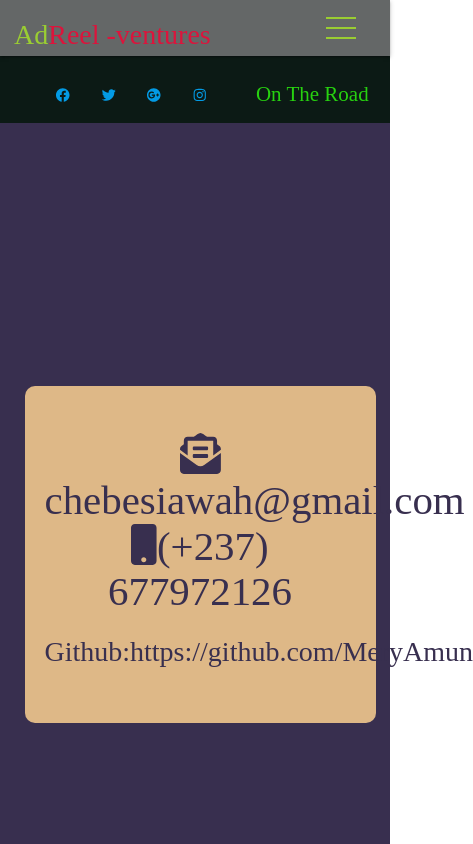
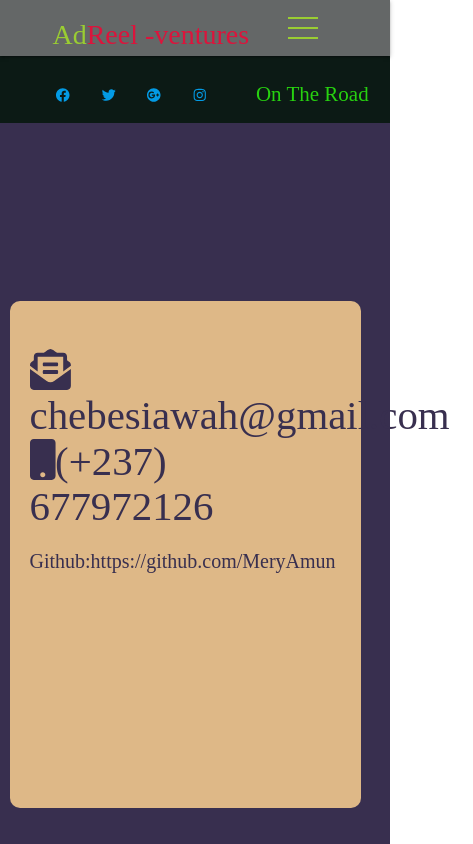
Before and after one commit to MeryAmun/RealAdventures, a React (Create React App) app: page /contact in a window 390 px wide. Shown: the top 844 px of the page, 473 px wide, since content can reach past the window. Built offline with nearby package versions, Linux system fonts and the light colour scheme; a web font is replaced by a local one.

Commit message:
contact media query adjustment

```diff
--- a/src/App.css
+++ b/src/App.css
@@ -32,7 +32,7 @@ body {
   width: 100%;
   display: flex;
   flex-direction: row;
-  justify-content: space-between;
+  justify-content: space-evenly;
   align-items: center;
   padding: 0 1rem;
   background: rgb(100, 103, 103);
@@ -440,7 +440,7 @@ margin-top: 10px;
   font-size: 2rem;
 }
 
-.side {
+/*.side {
   width: 100%;
   height: 100%;
   background-image: url("./images/va2.jpeg");
@@ -449,7 +449,7 @@ margin-top: 10px;
   margin-left: 50px;
   margin-top: 100px;
 
-}
+}*/
 
 /* media queries contact*/
 @media (max-width: 500px) {
@@ -462,7 +462,7 @@ margin-top: 10px;
 
 .contact {
    height: 100vh;
-  width: 100vw;
+width: 100vw;
  background-color:  rgb(56, 47, 79);
   animation: none;
   }
@@ -519,17 +519,24 @@ margin-top: 10px;
 
 
   .contact-us {
-    font-size: 1.5rem;
+    font-size: 10px;
      font-family: 'La Belle Aurore', cursive;
+     text-align: start;
     background-color:burlywood;
+    background-position: center;
     color:  rgb(56, 47, 79);
     width: 90%;
-    height: 40%;
+    height: 60%;
     border-radius: 10px;
     padding: 20px;
-
+    margin-left: 20px;
   }
 
+
+.link {
+  color: rgb(56, 47, 79);
+  font-size: 20px;
+}
 
   .foot {
     width: 100vw;
--- a/src/components/contact.js
+++ b/src/components/contact.js
@@ -17,7 +17,7 @@ const Contact = () => {
  <i className="fas fa-envelope-open-text"></i>
 
     chebesiawah@gmail.com
-
+     <div classsName="spacer" />
 <i className="fas fa-mobile"></i>
 
 (+237) 677972126
```
Also changed, not shown: package.json (+3 -12 lines).
